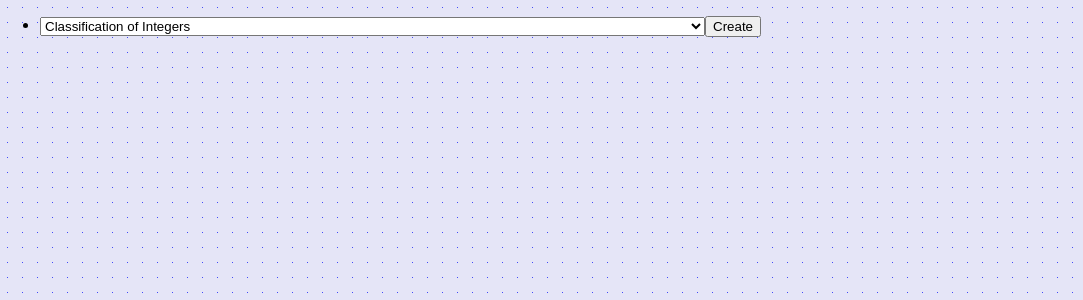
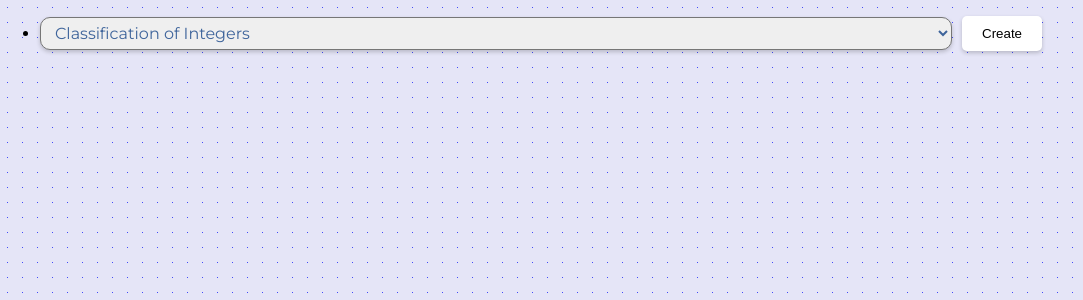
Before and after one commit to ApteroSAS/procyan, a React (Create React App) app: page / in a window 1280 px wide. Shown: the top 300 px of the page, without its empty margins (0-1083 px from the left). Built offline with nearby package versions, Linux system fonts and the light colour scheme.

Commit message:
Updated Dropdown and Buttons apprearence

```diff
--- a/src/components/Exercice.js
+++ b/src/components/Exercice.js
@@ -3,7 +3,7 @@ import Latex from "react-latex";
 
 import * as React from 'react';
 import { Button } from '@mozilla/lilypad-ui';
-import '@mozilla/lilypad-ui/dist/styles/theme.scss';// Import the Lilypad CSS
+import '@mozilla/lilypad-ui/dist/styles/theme.scss'; // Import the Lilypad CSS
 
 export default function ExerciceField({UnitId, uuid}){
     const [exercice, setExercice] = useState(undefined);
--- a/src/components/ExerciceForm.js
+++ b/src/components/ExerciceForm.js
@@ -213,8 +213,24 @@ export default function ExerciceForm({unitId,onUpdateUnitId}) {
 
     return (
         <>
-            <form onSubmit={onSubmit}>
-                <select id="exercices" defaultValue={unitId}>
+            <form
+                onSubmit={onSubmit}
+                style={{ display: 'flex', alignItems: 'center' }}
+            >
+                <select
+                    id="exercices"
+                    defaultValue={unitId}
+                    style={{
+                        marginRight: '10px',
+                        padding: '5px',
+                        borderRadius: '10px',
+                        boxShadow: '0px 2px 4px rgba(0, 0, 0, 0.2)',
+                        color: '#3e649b',
+                        fontSize: '16px',
+                        fontFamily: 'Montserrat',
+                        padding: '5px 10px'
+                    }}
+                >
                     {options.map((option) => {
                         return <option
                                     key={option.value}
@@ -222,8 +238,19 @@ export default function ExerciceForm({unitId,onUpdateUnitId}) {
                                 >{option.label}</option>
                     })}
                 </select>
-                <button type="submit" value="Submit">Create</button>
+                <button
+                    type="submit"
+                    value="Submit"
+                    style={{
+                        background: 'white',
+                        color: 'black',
+                        padding: '10px 20px',
+                        border: 'none',
+                        borderRadius: '5px',
+                        cursor: 'pointer',
+                        boxShadow: '0px 2px 4px rgba(0, 0, 0, 0.2)'
+                    }}
+                >Create</button>
             </form>
-
         </>)
 }
```
